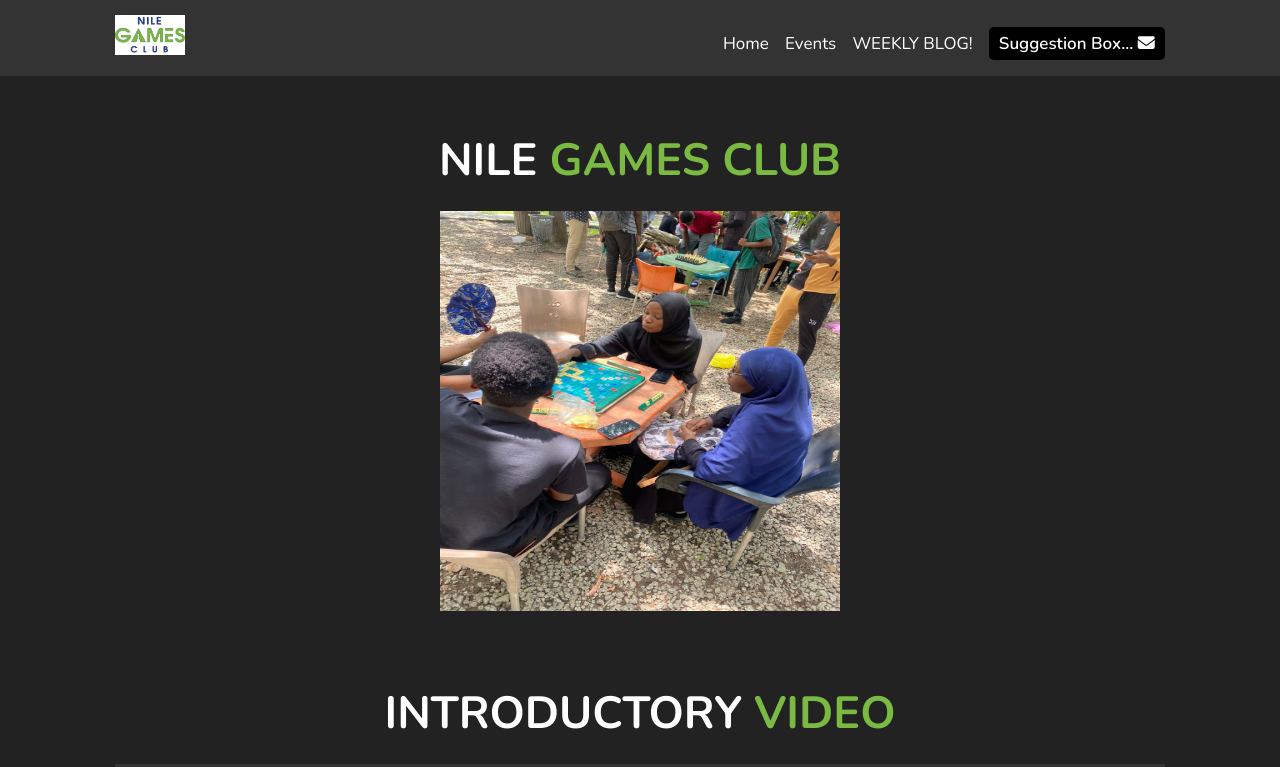
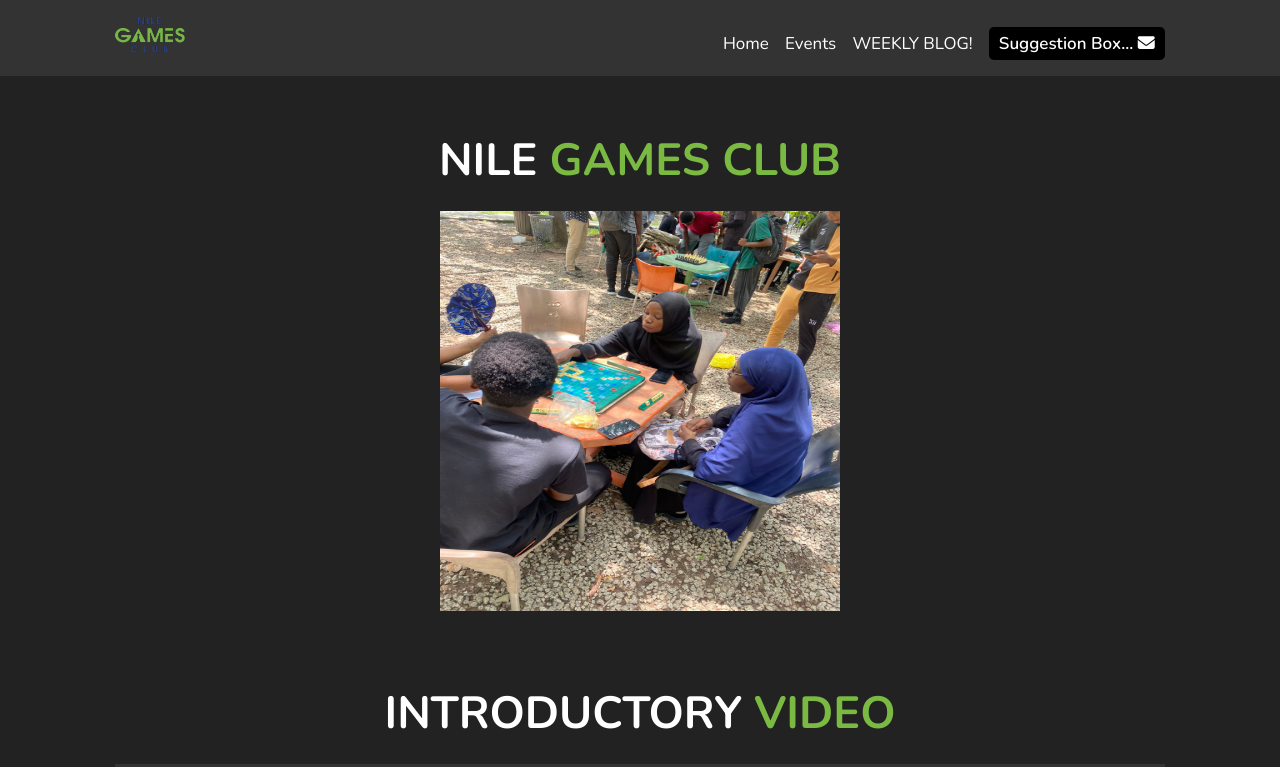
Before and after one commit to nilegamesclub/website, a plain HTML site: page index.html in a window 1280 px wide. Shown: the top 767 px of the page. Drawn offline with nearby package versions, Linux system fonts and the light colour scheme; grey boxes are pictures that could not be loaded.

Commit message:
Update index.html

```diff
--- a/index.html
+++ b/index.html
@@ -15,7 +15,7 @@
     <header class="header">
 
         <a class="navbar-brand" href="#">
-            <img src="images/logo.jpg" width="70" height="40"
+            <img src="images/logo.png" width="70" height="40"
               class="d-inline-block align-top" alt="">
 
           </a>
```
